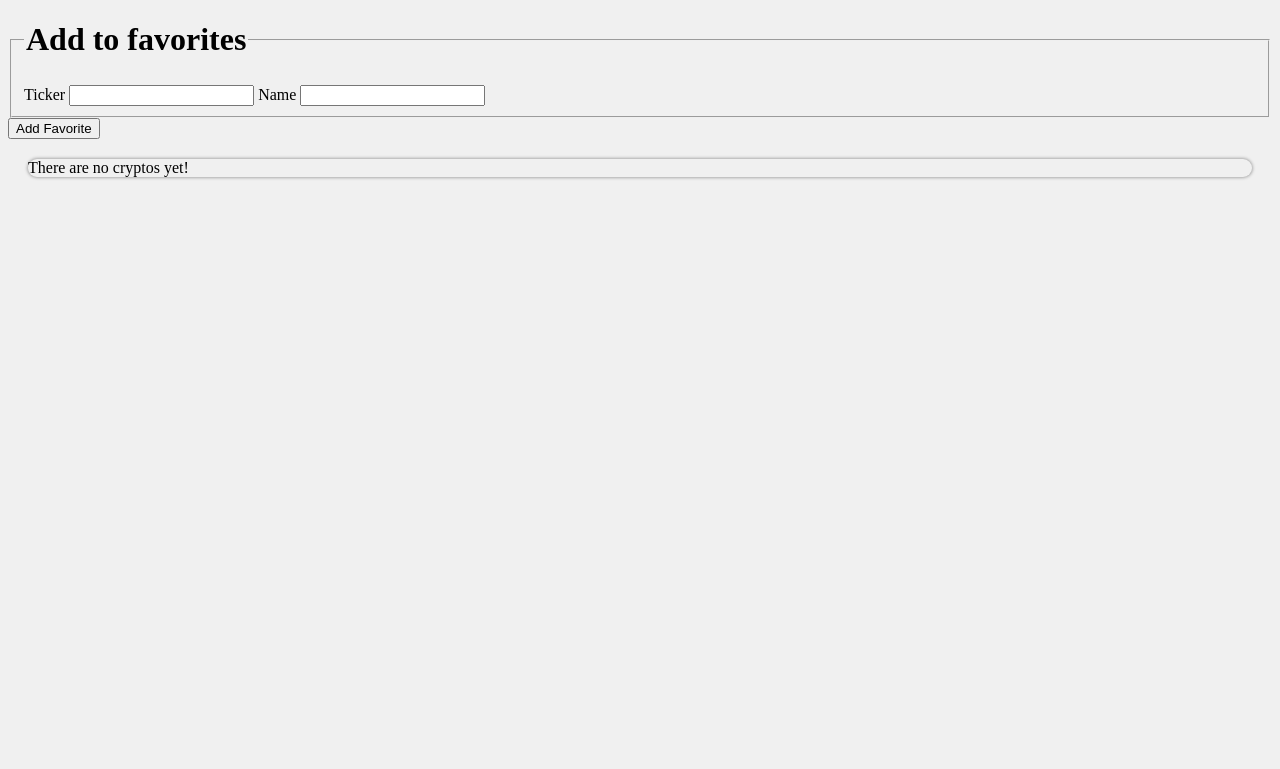
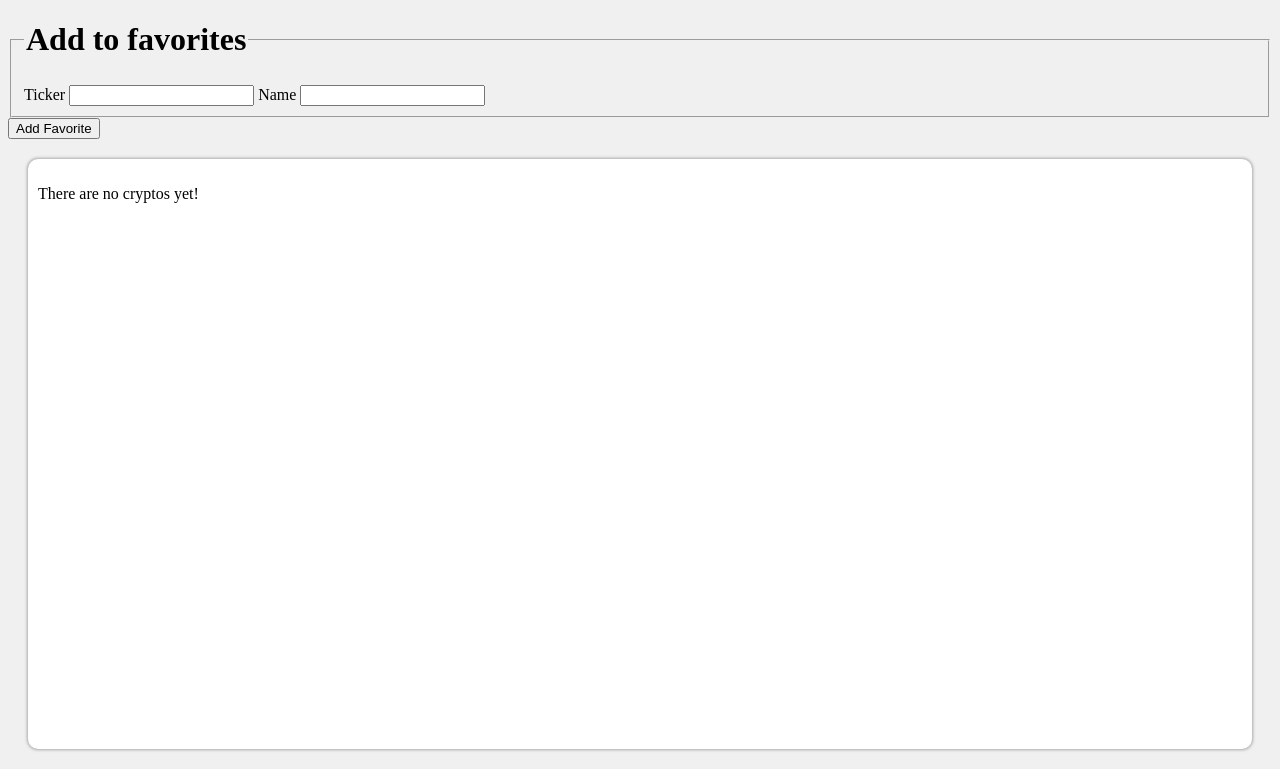
Before and after one commit to clarkmyfancy/cryptodashboard, a Django app: page /watchlist/ in a window 1280 px wide. Shown: the part 46-815 px from the top of the page. Before the commit the page ends 225 px from the top, so only its background shows below. Run offline with Django 4.2, Linux system fonts and the light colour scheme; data that the repository does not hold is empty.

Commit message:
create overflow slide effect for scrolling

```diff
--- a/watchlist/static/watchlist/index.css
+++ b/watchlist/static/watchlist/index.css
@@ -1,7 +1,17 @@
 .favorites_list_wrapper {
     margin: 20px;
+    padding: 10px;
     /* border: 2px solid darkblue; */
     border-radius: 10px;
     box-shadow: 0px 0px 3px 1px #aaa;
     display: block;
+    background-color: white;
+    height: 570px;
+    overflow-x: hidden;
+    overflow-y: auto;
 }
+
+.thing_djs :hover{
+    background-color: aliceblue;
+    cursor: default;
+}
```
